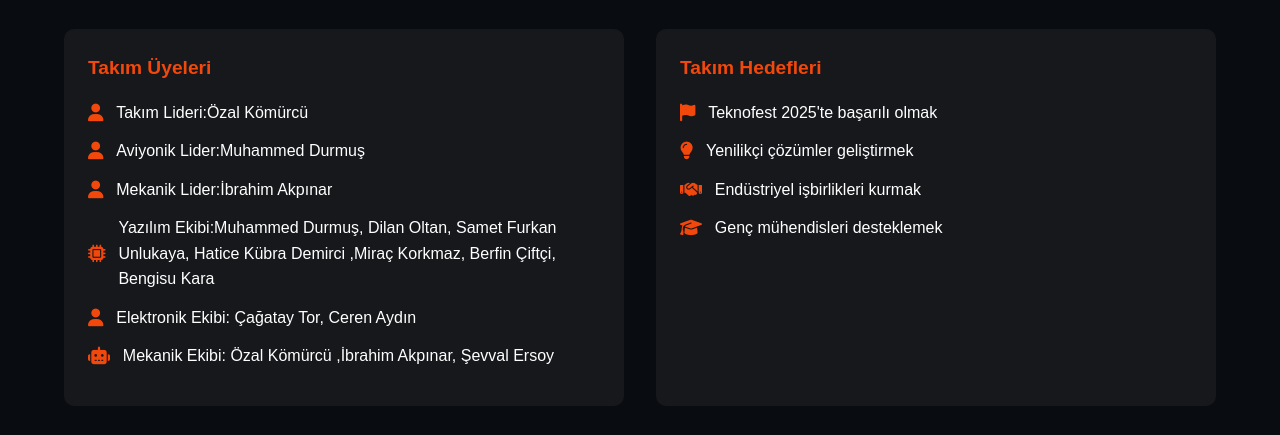
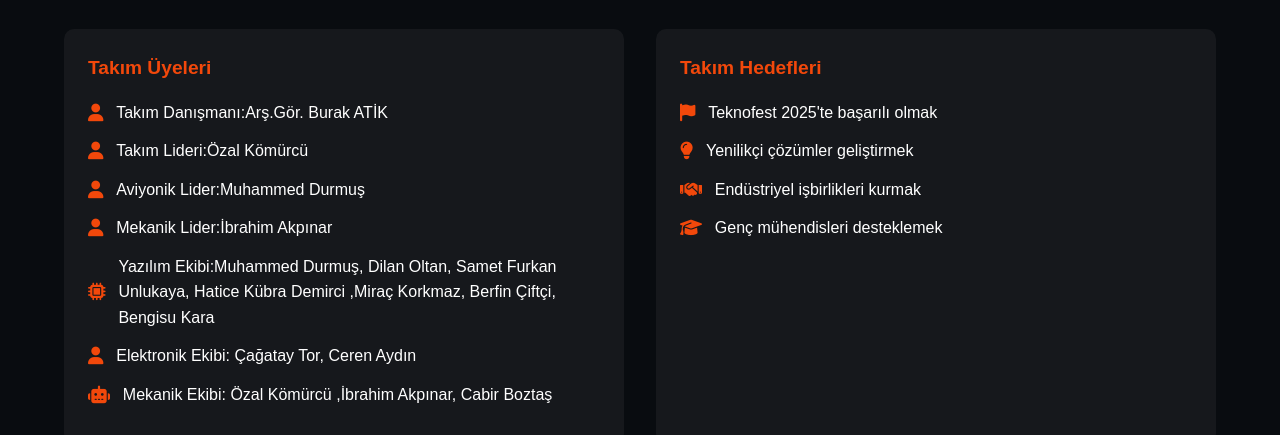
Before and after one commit to MTKayra/MTKayra.github.io, a plain HTML site: page index.html in a window 1280 px wide. Shown: the part 1353-1788 px from the top of the page. Drawn offline with nearby package versions, Linux system fonts and the light colour scheme.

Commit message:
Update index.html

```diff
--- a/index.html
+++ b/index.html
@@ -85,12 +85,13 @@
           <div class="team__section">
             <h3>Takım Üyeleri</h3>
             <ul>
+              <li><i class="fas fa-user"></i> Takım Danışmanı:Arş.Gör. Burak ATİK</li>
               <li><i class="fas fa-user"></i> Takım Lideri:Özal Kömürcü</li>
               <li><i class="fas fa-user"></i> Aviyonik Lider:Muhammed Durmuş</li>
               <li><i class="fas fa-user"></i> Mekanik Lider:İbrahim Akpınar</li>
               <li><i class="fas fa-microchip"></i> Yazılım Ekibi:Muhammed Durmuş, Dilan Oltan, Samet Furkan Unlukaya, Hatice Kübra Demirci  ,Miraç Korkmaz, Berfin Çiftçi, Bengisu Kara</li>
               <li><i class="fas fa-user"></i> Elektronik Ekibi: Çağatay Tor, Ceren Aydın</li>
-              <li><i class="fas fa-robot"></i> Mekanik Ekibi: Özal Kömürcü ,İbrahim Akpınar, Şevval Ersoy</li>
+              <li><i class="fas fa-robot"></i> Mekanik Ekibi: Özal Kömürcü ,İbrahim Akpınar, Cabir Boztaş</li>
             </ul>
           </div>
           <div class="team__section">
```
